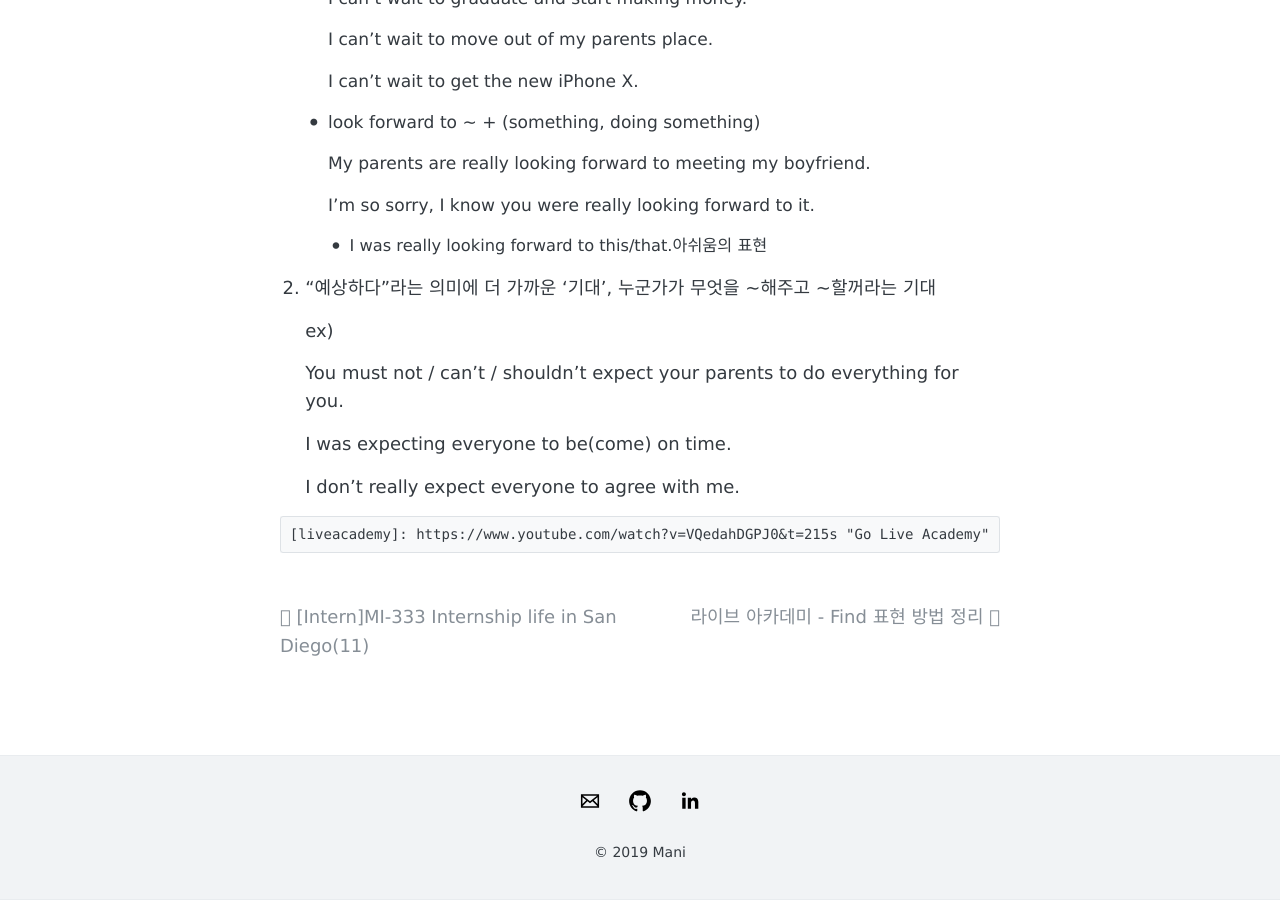
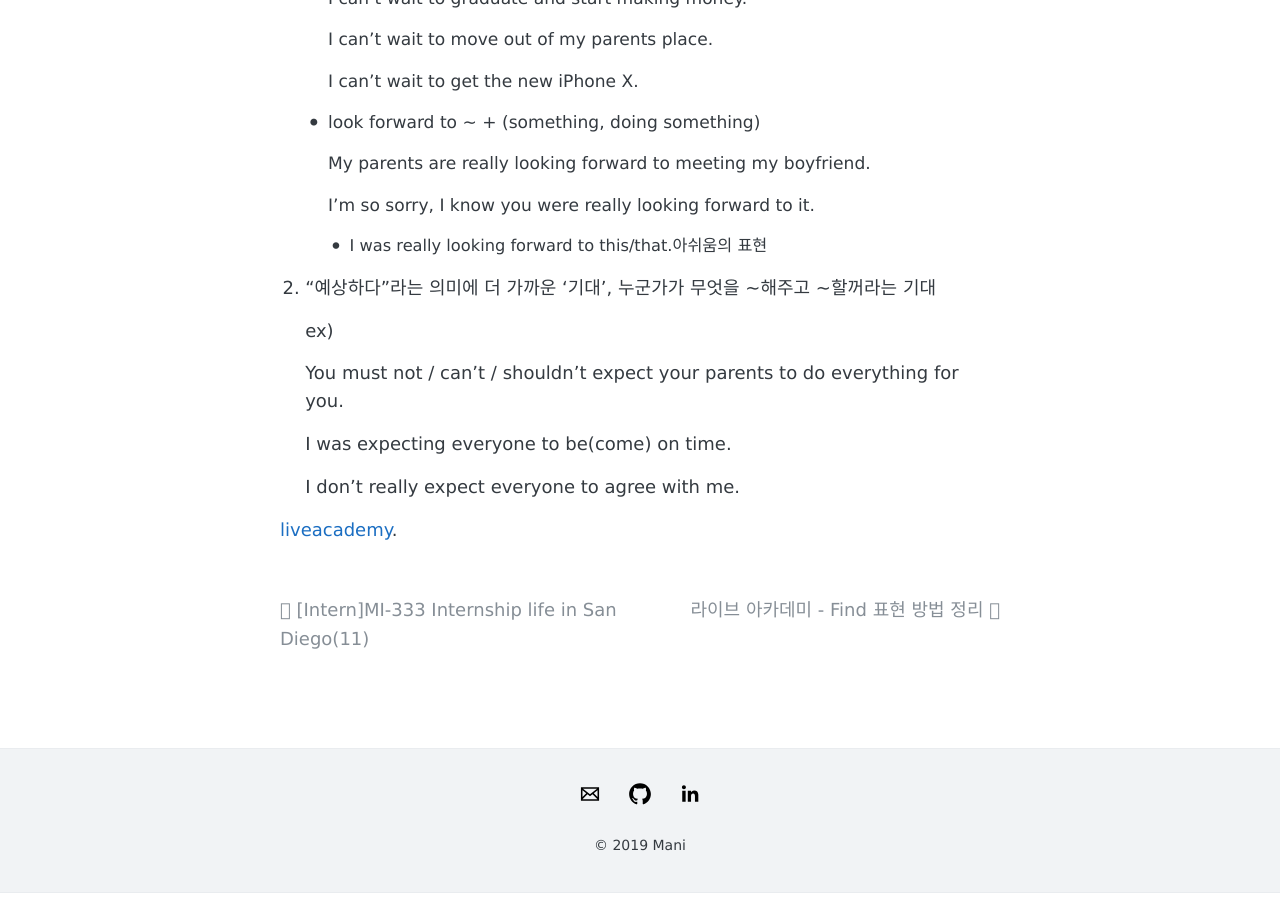
Before and after one commit to Leebyeongman/Leebyeongman.github.io, a Jekyll site: the page built from _posts/2019-03-22-english-study.md, in a window 1280 px wide and 900 px high, scrolled down 582 px. Built offline with Jekyll 4.4.1, drawn with Linux system fonts in a browser that asks for light colours.

Commit message:
Update 2019-03-22-english-study.md

````diff
--- a/_posts/2019-03-22-english-study.md
+++ b/_posts/2019-03-22-english-study.md
@@ -48,7 +48,4 @@ comments: true
    I don't really expect everyone to agree with me.
 
 
-
-```
-[liveacademy]: https://www.youtube.com/watch?v=VQedahDGPJ0&t=215s "Go Live Academy"
-```
+[liveacademy](https://www.youtube.com/watch?v=VQedahDGPJ0&t=215s).
````
